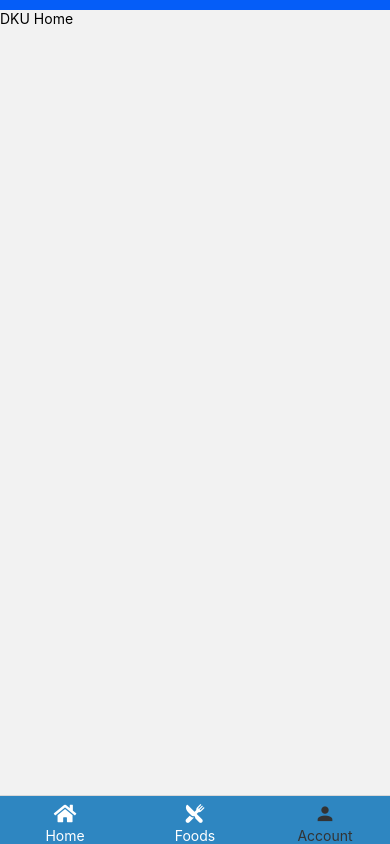
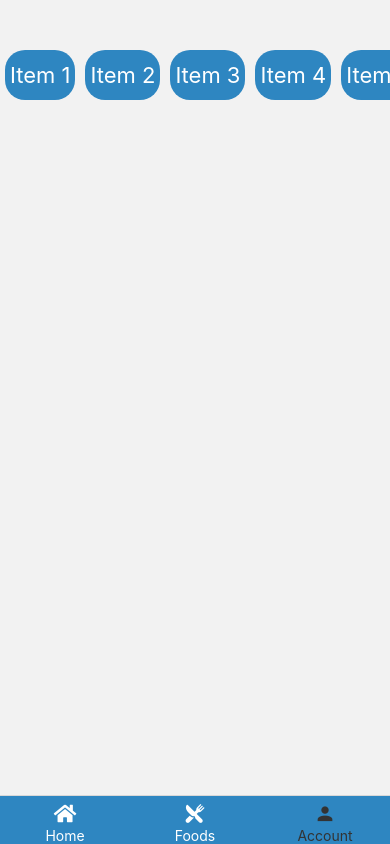
Before and after one commit to salahbm/foodie-front, a React Native app: screen /Settings in a window 390 px wide. Built offline with nearby package versions, Linux system fonts and the light colour scheme.

Commit message:
flatlist

```diff
--- /dev/null
+++ b/constants/theme.js
@@ -0,0 +1,7 @@
+import {Dimensions} from 'react-native';
+export const {width, height} = Dimensions.get('window');
+
+//Colors
+export const COLORS = {
+  primary: '#2E86C1',
+};
--- a/screens/Foods.js
+++ b/screens/Foods.js
@@ -14,6 +14,7 @@ import {addition, subtraction} from '../store/action';
 const Foods = () => {
   const data = useSelector(state => state.counter);
   const dispatch = useDispatch();
+
   return (
     <View style={{flex: 1, justifyContent: 'center', alignItems: 'center'}}>
       <View
--- a/screens/Settings.js
+++ b/screens/Settings.js
@@ -1,4 +1,4 @@
-import React from 'react';
+import React, {useState} from 'react';
 
 import {
   SafeAreaView,
@@ -8,19 +8,61 @@ import {
   Text,
   Platform,
   View,
+  FlatList,
 } from 'react-native';
+import {COLORS} from '../constants/theme';
+const DATA = [
+  {id: '1', title: 'Item 1'},
+  {id: '2', title: 'Item 2'},
+  {id: '3', title: 'Item 3'},
+  {id: '4', title: 'Item 4'},
+  {id: '5', title: 'Item 5'},
+  {id: '6', title: 'Item 6'},
+  {id: '7', title: 'Item 7'},
+];
+
+const Item = ({title}) => (
+  <View style={styles.item}>
+    <Text style={styles.title}>{title}</Text>
+  </View>
+);
 const Settings = () => {
+  const [selectedId, setSelectedId] = useState(null);
+
+  const renderItem = ({item}) => <Item title={item.title} />;
+
   return (
-    <View style={{flex: 1}}>
-      <View
-        style={{
-          height: Platform.OS === 'ios' ? 50 : 10,
-          backgroundColor: '#055DF8',
-        }}
+    <View style={styles.container}>
+      <FlatList
+        horizontal
+        showsHorizontalScrollIndicator={false}
+        data={DATA}
+        renderItem={renderItem}
+        keyExtractor={item => item.id}
+        extraData={selectedId}
       />
-      <Text>DKU Home</Text>
     </View>
   );
 };
 
+const styles = StyleSheet.create({
+  container: {
+    flex: 1,
+    marginTop: 50,
+  },
+  item: {
+    backgroundColor: COLORS.primary,
+    padding: 5,
+    borderRadius: 20,
+    marginHorizontal: 5,
+    height: 50,
+    justifyContent: 'center',
+    alignItems: 'center',
+  },
+  title: {
+    fontSize: 22,
+    color: 'white',
+  },
+});
+
 export default Settings;
```
